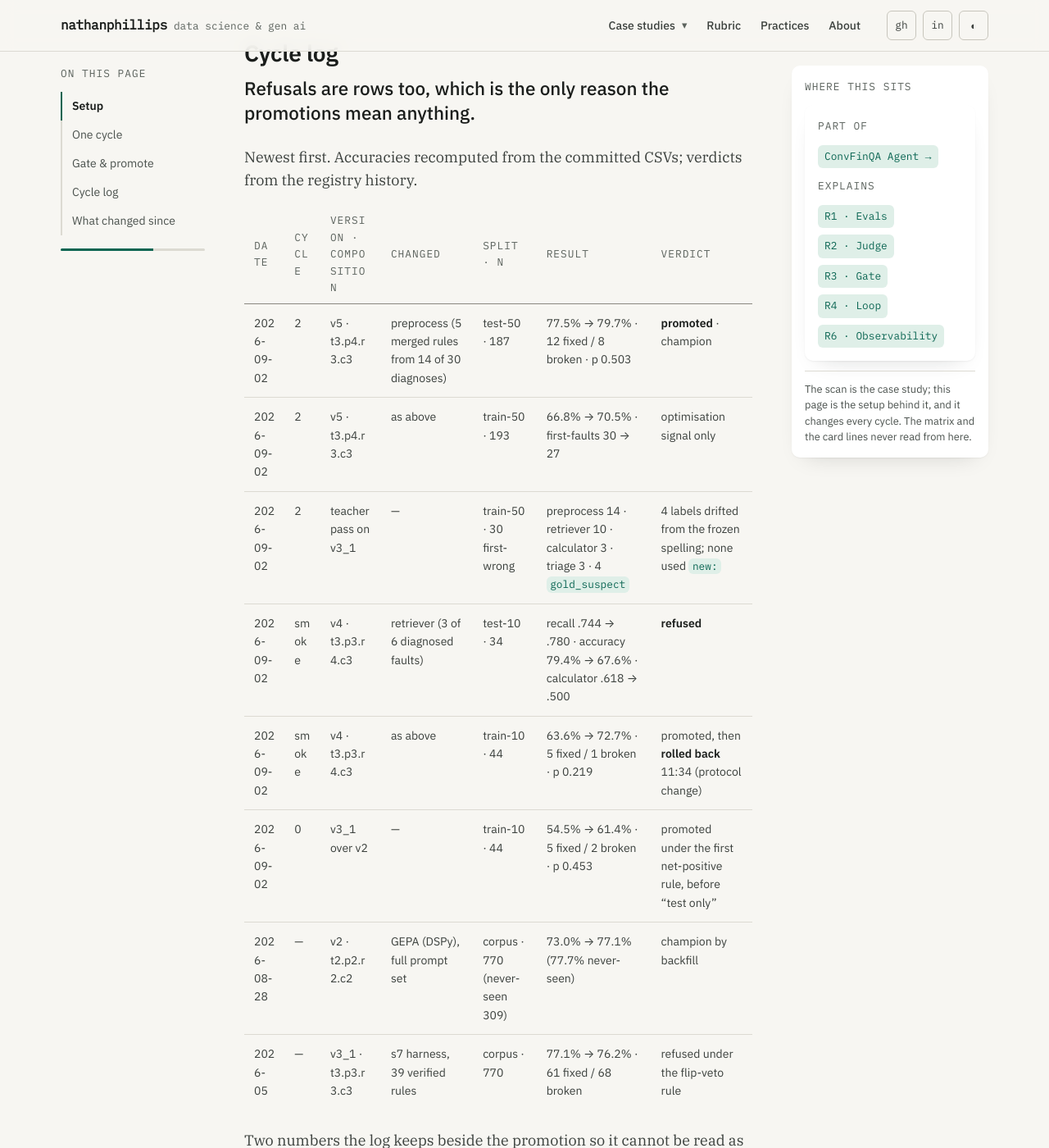
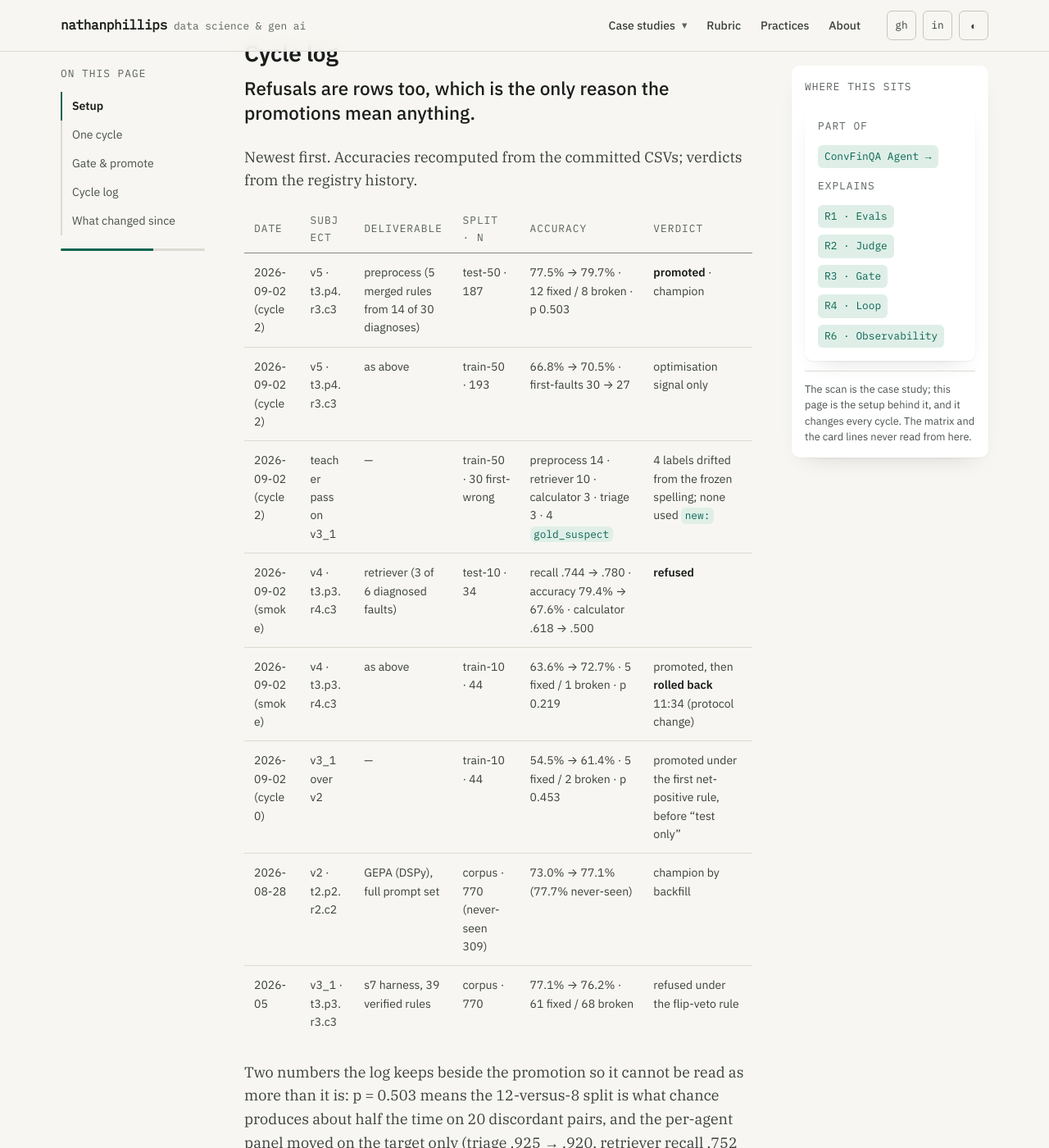
Before and after one commit to nmp-dsci/nmp-dsci.github.io, a Jekyll site: the page built from _deep/convfinqa-agent/eval-loop.md, in a window 1280 px wide and 1400 px high, scrolled down 5432 px. Shown: the whole window at 82% size. Built offline with Jekyll 4.4.1, drawn with Linux system fonts in a browser that asks for light colours.

Commit message:
no-mistakes(review): Reshape version and cycle-log tables to Subject/Deliverable/Accuracy/Verdict

```diff
--- a/_deep/convfinqa-agent/eval-loop.md
+++ b/_deep/convfinqa-agent/eval-loop.md
@@ -149,16 +149,16 @@ champions from the 770-row corpus CSV. Before 2026-09-03 the gate would have loo
 
 Newest first. Accuracies recomputed from the committed CSVs; verdicts from the registry history.
 
-| Date | Cycle | Version · composition | Changed | Split · n | Result | Verdict |
-|---|---|---|---|---|---|---|
-| 2026-09-02 | 2 | v5 · t3.p4.r3.c3 | preprocess (5 merged rules from 14 of 30 diagnoses) | test-50 · 187 | 77.5% → 79.7% · 12 fixed / 8 broken · p 0.503 | **promoted** · champion |
-| 2026-09-02 | 2 | v5 · t3.p4.r3.c3 | as above | train-50 · 193 | 66.8% → 70.5% · first-faults 30 → 27 | optimisation signal only |
-| 2026-09-02 | 2 | teacher pass on v3_1 | — | train-50 · 30 first-wrong | preprocess 14 · retriever 10 · calculator 3 · triage 3 · 4 `gold_suspect` | 4 labels drifted from the frozen spelling; none used `new:` |
-| 2026-09-02 | smoke | v4 · t3.p3.r4.c3 | retriever (3 of 6 diagnosed faults) | test-10 · 34 | recall .744 → .780 · accuracy 79.4% → 67.6% · calculator .618 → .500 | **refused** |
-| 2026-09-02 | smoke | v4 · t3.p3.r4.c3 | as above | train-10 · 44 | 63.6% → 72.7% · 5 fixed / 1 broken · p 0.219 | promoted, then **rolled back** 11:34 (protocol change) |
-| 2026-09-02 | 0 | v3_1 over v2 | — | train-10 · 44 | 54.5% → 61.4% · 5 fixed / 2 broken · p 0.453 | promoted under the first net-positive rule, before "test only" |
-| 2026-08-28 | — | v2 · t2.p2.r2.c2 | GEPA (DSPy), full prompt set | corpus · 770 (never-seen 309) | 73.0% → 77.1% (77.7% never-seen) | champion by backfill |
-| 2026-05 | — | v3_1 · t3.p3.r3.c3 | s7 harness, 39 verified rules | corpus · 770 | 77.1% → 76.2% · 61 fixed / 68 broken | refused under the flip-veto rule |
+| Date | Subject | Deliverable | Split · n | Accuracy | Verdict |
+|---|---|---|---|---|---|
+| 2026-09-02 (cycle 2) | v5 · t3.p4.r3.c3 | preprocess (5 merged rules from 14 of 30 diagnoses) | test-50 · 187 | 77.5% → 79.7% · 12 fixed / 8 broken · p 0.503 | **promoted** · champion |
+| 2026-09-02 (cycle 2) | v5 · t3.p4.r3.c3 | as above | train-50 · 193 | 66.8% → 70.5% · first-faults 30 → 27 | optimisation signal only |
+| 2026-09-02 (cycle 2) | teacher pass on v3_1 | — | train-50 · 30 first-wrong | preprocess 14 · retriever 10 · calculator 3 · triage 3 · 4 `gold_suspect` | 4 labels drifted from the frozen spelling; none used `new:` |
+| 2026-09-02 (smoke) | v4 · t3.p3.r4.c3 | retriever (3 of 6 diagnosed faults) | test-10 · 34 | recall .744 → .780 · accuracy 79.4% → 67.6% · calculator .618 → .500 | **refused** |
+| 2026-09-02 (smoke) | v4 · t3.p3.r4.c3 | as above | train-10 · 44 | 63.6% → 72.7% · 5 fixed / 1 broken · p 0.219 | promoted, then **rolled back** 11:34 (protocol change) |
+| 2026-09-02 (cycle 0) | v3_1 over v2 | — | train-10 · 44 | 54.5% → 61.4% · 5 fixed / 2 broken · p 0.453 | promoted under the first net-positive rule, before "test only" |
+| 2026-08-28 | v2 · t2.p2.r2.c2 | GEPA (DSPy), full prompt set | corpus · 770 (never-seen 309) | 73.0% → 77.1% (77.7% never-seen) | champion by backfill |
+| 2026-05 | v3_1 · t3.p3.r3.c3 | s7 harness, 39 verified rules | corpus · 770 | 77.1% → 76.2% · 61 fixed / 68 broken | refused under the flip-veto rule |
 
 Two numbers the log keeps beside the promotion so it cannot be read as more than it is:
 p = 0.503 means the 12-versus-8 split is what chance produces about half the time on 20
```
Also changed, not shown: _projects/convfinqa-agent.md (+7 -7 lines).
